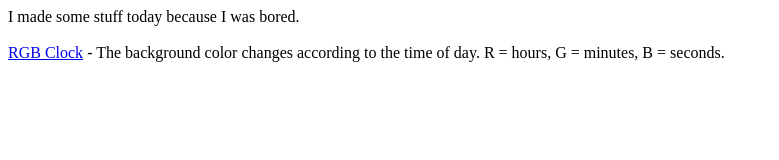
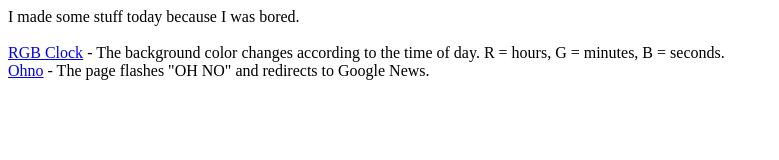
Before and after one commit to hgentry/webtoys, a plain HTML site: page index.html in a window 1280 px wide. Shown: the whole page, without its empty margins (0-779 px from the left). Drawn offline with Linux system fonts and the light colour scheme.

Commit message:
updated index

```diff
--- a/index.html
+++ b/index.html
@@ -1,3 +1,4 @@
 I made some stuff today because I was bored. <br><br>
 
-<a href="rgb-clock">RGB Clock</a> - The background color changes according to the time of day. R = hours, G = minutes, B = seconds.
+<a href="rgb-clock">RGB Clock</a> - The background color changes according to the time of day. R = hours, G = minutes, B = seconds. <br>
+<a href="ohno">Ohno</a> - The page flashes "OH NO" and redirects to Google News. <br>
```
